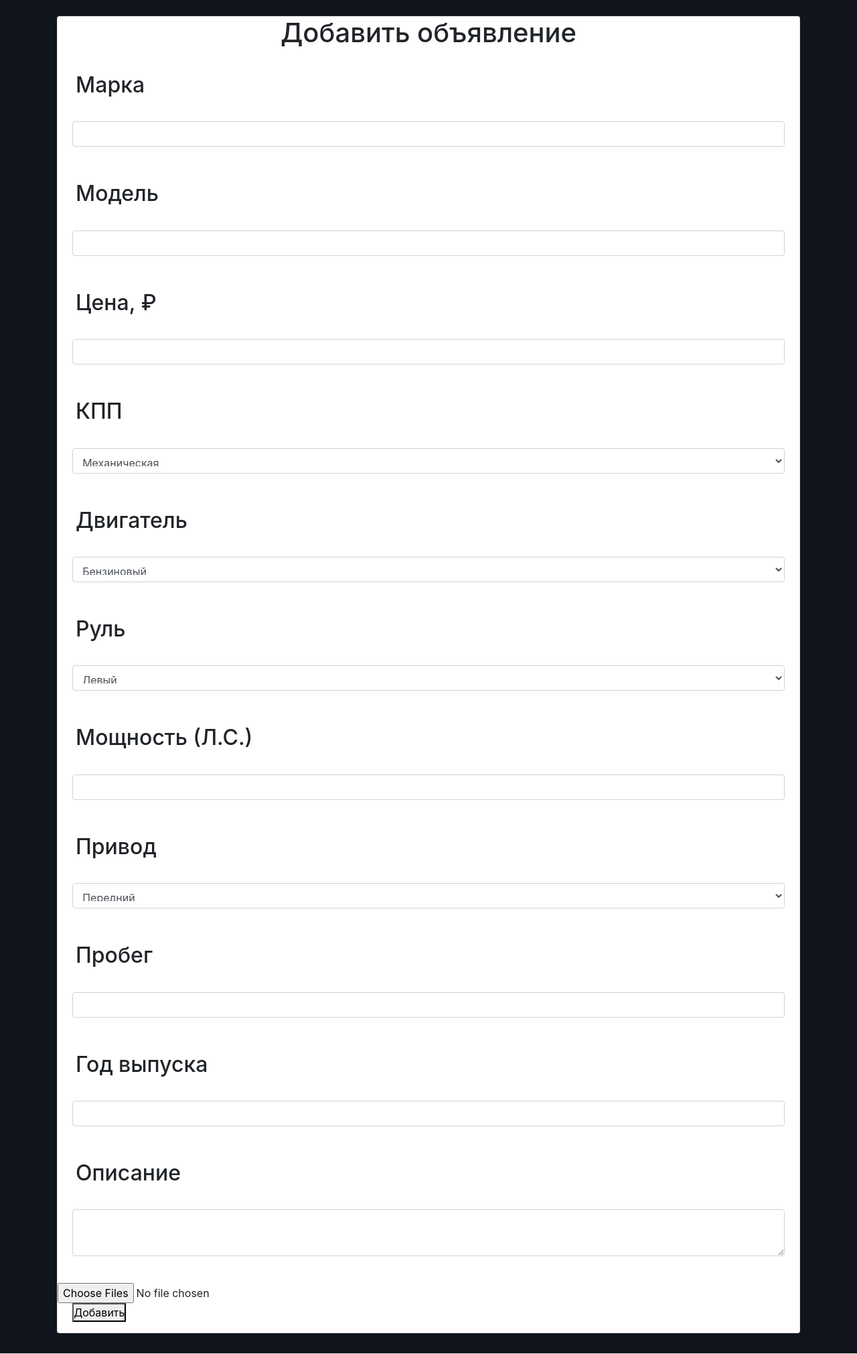
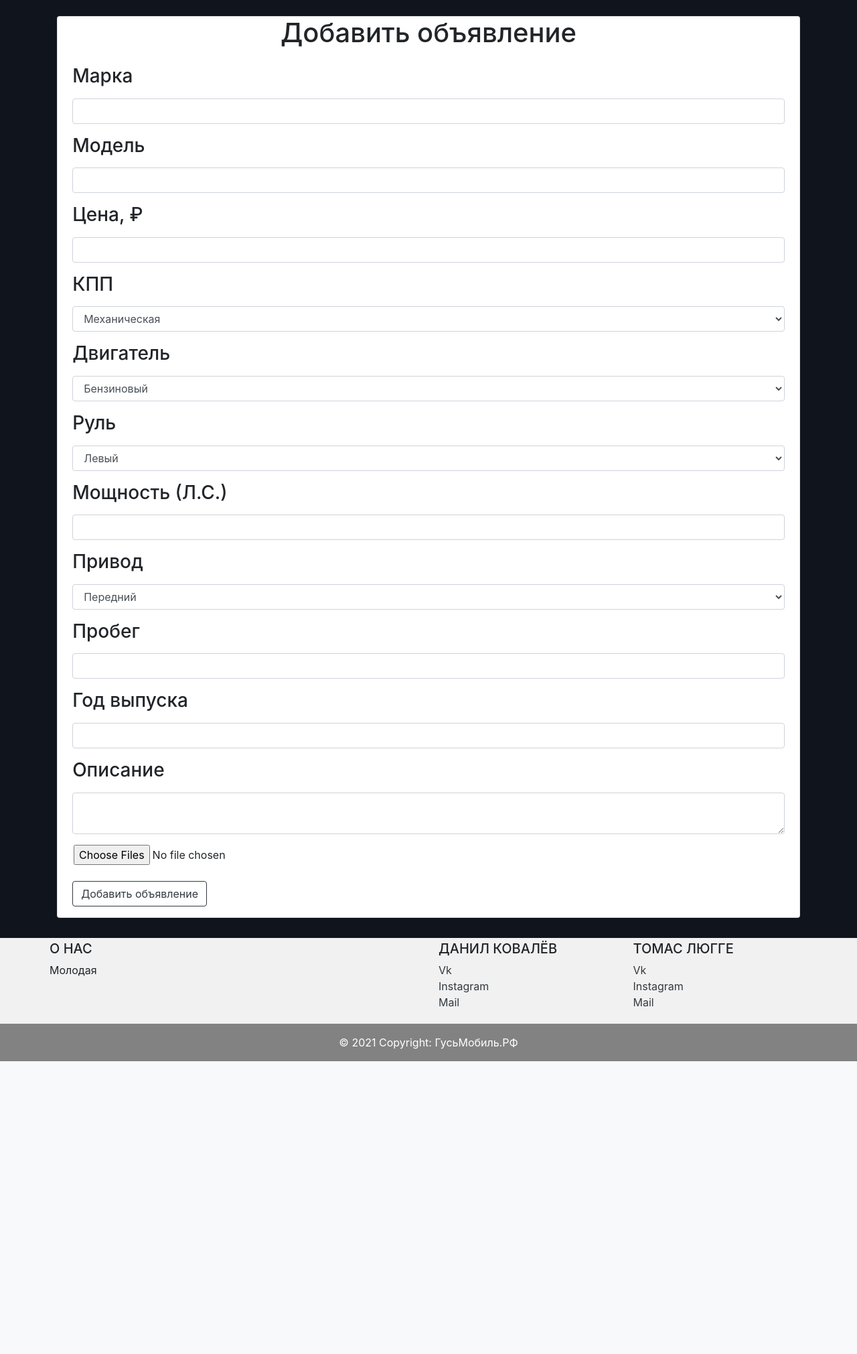
Before and after one commit to JimmyNeutron228/Gusmobil, a Flask app: page /add_ad in a window 1280 px wide. Shown: the part 70-2091 px from the top of the page at 67% size. After the commit the page ends 1654 px from the top, so only its background shows below. Run offline with Flask 2, Linux system fonts and the light colour scheme; a user stored in the database is signed in; some libraries are stand-ins or nearby versions.

Commit message:
Дизайн v2.0

```diff
--- a/main.py
+++ b/main.py
@@ -246,6 +246,11 @@ def delete_ad(ad_id):
     return redirect('/')
 
 
+@app.route('/error')
+def error():
+    return render_template('error.html')
+
+
 @app.route('/edit_ad/<int:ad_id>', methods=['GET', 'POST'])
 @login_required
 def edit_ad(ad_id):
@@ -305,5 +310,5 @@ def edit_ad(ad_id):
     return render_template('edit_ad.html', form=form)
 
 
-if __name__ == 'main':
+if __name__ == '__main__':
     main()
--- a/templates/add_ad.html
+++ b/templates/add_ad.html
@@ -6,8 +6,8 @@
         <form method="post" enctype="multipart/form-data">
             {{ form.hidden_tag() }}
             <p>
-                <h2 style="padding: 7px; margin: 20px;">{{ form.brand.label }}</h2>
-                {{ form.brand(class="form-control", style="width: 96%; margin-left: 2%; margin-right: 2%; padding: 10px;") }}<br>
+                <h3 style="margin-left: 2%">{{ form.brand.label }}</h3>
+                {{ form.brand(class="form-control", style="width: 96%; margin-left: 2%; margin-right: 2%;") }}
                 {% for error in form.brand.errors %}
                     <div class="alert alert-danger" role="alert">
                         {{ error }}
@@ -15,8 +15,8 @@
                 {% endfor %}
             </p>
             <p>
-                <h2 style="padding: 7px; margin: 20px;">{{ form.model.label }}</h2>
-                {{ form.model(class="form-control", style="width: 96%; margin-left: 2%; margin-right: 2%; padding: 10px;") }}<br>
+                <h3 style="margin-left: 2%">{{ form.model.label }}</h3>
+                {{ form.model(class="form-control", style="width: 96%; margin-left: 2%; margin-right: 2%;") }}
                 {% for error in form.model.errors %}
                     <div class="alert alert-danger" role="alert">
                         {{ error }}
@@ -24,8 +24,8 @@
                 {% endfor %}
             </p>
             <p>
-                <h2 style="padding: 7px; margin: 20px;">{{ form.price.label }}</h2>
-                {{ form.price(class="form-control", style="width: 96%; margin-left: 2%; margin-right: 2%; padding: 10px;") }}<br>
+                <h3 style="margin-left: 2%">{{ form.price.label }}</h3>
+                {{ form.price(class="form-control", style="width: 96%; margin-left: 2%; margin-right: 2%;") }}
                 {% for error in form.price.errors %}
                     <div class="alert alert-danger" role="alert">
                         {{ error }}
@@ -33,8 +33,8 @@
                 {% endfor %}
             </p>
             <p>
-                <h2 style="padding: 7px; margin: 20px;">{{ form.transmission.label }}</h2>
-                {{ form.transmission(class="form-control", style="width: 96%; margin-left: 2%; margin-right: 2%; padding: 10px;") }}<br>
+                <h3 style="margin-left: 2%">{{ form.transmission.label }}</h3>
+                {{ form.transmission(class="form-control", style="width: 96%; margin-left: 2%; margin-right: 2%;") }}
                 {% for error in form.transmission.errors %}
                     <div class="alert alert-danger" role="alert">
                         {{ error }}
@@ -42,8 +42,8 @@
                 {% endfor %}
             </p>
             <p>
-                <h2 style="padding: 7px; margin: 20px;">{{ form.engine.label }}</h2>
-                {{ form.engine(class="form-control", style="width: 96%; margin-left: 2%; margin-right: 2%; padding: 10px;") }}<br>
+                <h3 style="margin-left: 2%">{{ form.engine.label }}</h3>
+                {{ form.engine(class="form-control", style="width: 96%; margin-left: 2%; margin-right: 2%;") }}
                 {% for error in form.engine.errors %}
                     <div class="alert alert-danger" role="alert">
                         {{ error }}
@@ -51,8 +51,8 @@
                 {% endfor %}
             </p>
             <p>
-                <h2 style="padding: 7px; margin: 20px;">{{ form.steering_wheel.label }}</h2>
-                {{ form.steering_wheel(class="form-control", style="width: 96%; margin-left: 2%; margin-right: 2%; padding: 10px;") }}<br>
+                <h3 style="margin-left: 2%">{{ form.steering_wheel.label }}</h3>
+                {{ form.steering_wheel(class="form-control", style="width: 96%; margin-left: 2%; margin-right: 2%;") }}
                 {% for error in form.steering_wheel.errors %}
                     <div class="alert alert-danger" role="alert">
                         {{ error }}
@@ -60,8 +60,8 @@
                 {% endfor %}
             </p>
             <p>
-                <h2 style="padding: 7px; margin: 20px;">{{ form.power.label }}</h2>
-                {{ form.power(class="form-control", style="width: 96%; margin-left: 2%; margin-right: 2%; padding: 10px;") }}<br>
+                <h3 style="margin-left: 2%">{{ form.power.label }}</h3>
+                {{ form.power(class="form-control", style="width: 96%; margin-left: 2%; margin-right: 2%;") }}
                 {% for error in form.power.errors %}
                     <div class="alert alert-danger" role="alert">
                         {{ error }}
@@ -69,8 +69,8 @@
                 {% endfor %}
             </p>
             <p>
-                <h2 style="padding: 7px; margin: 20px;">{{ form.drive_unit.label }}</h2>
-                {{ form.drive_unit(class="form-control", style="width: 96%; margin-left: 2%; margin-right: 2%; padding: 10px;") }}<br>
+                <h3 style="margin-left: 2%">{{ form.drive_unit.label }}</h3>
+                {{ form.drive_unit(class="form-control", style="width: 96%; margin-left: 2%; margin-right: 2%;") }}
                 {% for error in form.drive_unit.errors %}
                     <div class="alert alert-danger" role="alert">
                         {{ error }}
@@ -78,8 +78,8 @@
                 {% endfor %}
             </p>
             <p>
-                <h2 style="padding: 7px; margin: 20px;">{{ form.mileage.label }}</h2>
-                {{ form.mileage(class="form-control", style="width: 96%; margin-left: 2%; margin-right: 2%; padding: 10px;") }}<br>
+                <h3 style="margin-left: 2%">{{ form.mileage.label }}</h3>
+                {{ form.mileage(class="form-control", style="width: 96%; margin-left: 2%; margin-right: 2%;") }}
                 {% for error in form.mileage.errors %}
                     <div class="alert alert-danger" role="alert">
                         {{ error }}
@@ -87,8 +87,8 @@
                 {% endfor %}
             </p>
             <p>
-                <h2 style="padding: 7px; margin: 20px;">{{ form.year.label }}</h2>
-                {{ form.year(class="form-control", style="width: 96%; margin-left: 2%; margin-right: 2%; padding: 10px;") }}<br>
+                <h3 style="margin-left: 2%">{{ form.year.label }}</h3>
+                {{ form.year(class="form-control", style="width: 96%; margin-left: 2%; margin-right: 2%;") }}
                 {% for error in form.year.errors %}
                     <div class="alert alert-danger" role="alert">
                         {{ error }}
@@ -96,17 +96,17 @@
                 {% endfor %}
             </p>
             <p>
-                <h2 style="padding: 7px; margin: 20px;">{{ form.about.label }}</h2>
-                {{ form.about(class="form-control", style="width: 96%; margin-left: 2%; margin-right: 2%; padding: 10px; max-width: 96%; min-width: 96%") }}<br>
+                <h3 style="margin-left: 2%">{{ form.about.label }}</h3>
+                {{ form.about(class="form-control", style="width: 96%; margin-left: 2%; margin-right: 2%;") }}
                 {% for error in form.about.errors %}
                     <div class="alert alert-danger" role="alert">
                         {{ error }}
                     </div>
                 {% endfor %}
             </p>
-            <input type="file" class="form-control-file" id="files" name="file" accept="image/*" multiple />
+            <input type="file" class="form-control-file ml-4" id="files" name="file" accept="image/*" multiple /></br>
             <div class="container"><div class="row row-cols-2" id="list"></div></div>
-            <p style="margin-left: 2%;"><button type="submit">Добавить</button></p>
+            <p style="margin-left: 2%;">{{ form.submit(type="submit", class="btn btn-outline-dark") }}</p>
         </form>
     </div>
     <div style="height: 30px;"></div>
--- a/templates/base.html
+++ b/templates/base.html
@@ -29,7 +29,7 @@
                         <a class="btn btn-light mr-2 mt-1 mb-1" href="/add_ad"> Добавить
                             объявление </a>
                     {% else %}
-                        <a class="btn btn-light mr-2 mt-1 mb-1" href="/login"> Добавить
+                        <a class="btn btn-light mr-2 mt-1 mb-1" href="/error"> Добавить
                             объявление </a>
                     {% endif %}
                 </p>
@@ -37,7 +37,7 @@
                     {% if current_user.is_authenticated %}
                         <a class="btn btn-light mr-2 mt-1 mb-1" href="/favorite">Избранные</a>
                     {% else %}
-                        <a class="btn btn-light mr-2 mt-1 mb-1" href="/login">Избранные</a>
+                        <a class="btn btn-light mr-2 mt-1 mb-1" href="/error">Избранные</a>
                     {% endif %}
                 </p>
                 {% if not current_user.is_authenticated %}
@@ -73,7 +73,7 @@
             <div class="col-lg-6 col-md-12 mb-4 mb-md-0">
                 <h5 class="text-uppercase">О нас</h5>
                 <p>
-                    Пельмени
+                    Молодая
                 </p>
             </div>
             <div class="col-lg-3 col-md-6 mb-4 mb-md-0">
```
Also changed, not shown: templates/edit_profile.html (+12 -12 lines), templates/entrance.html (+5 -5 lines), templates/error.html (added, +10 -0 lines), templates/favorite.html (+6 -1 lines), templates/profile.html (+10 -2 lines), templates/register.html (+23 -21 lines), db/gus_auto.db, static/img/1.png (added), static/img/2.png (added).
